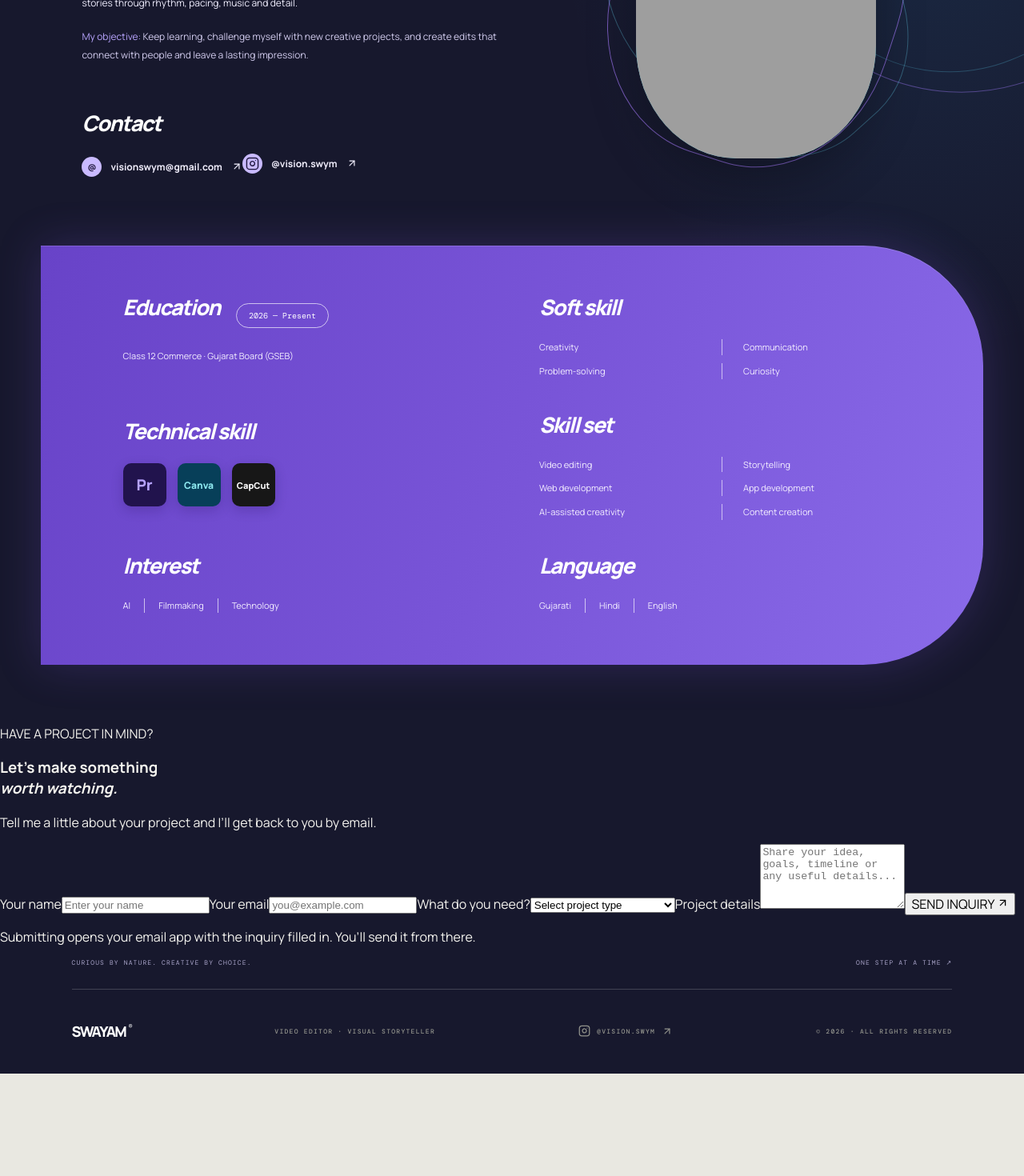
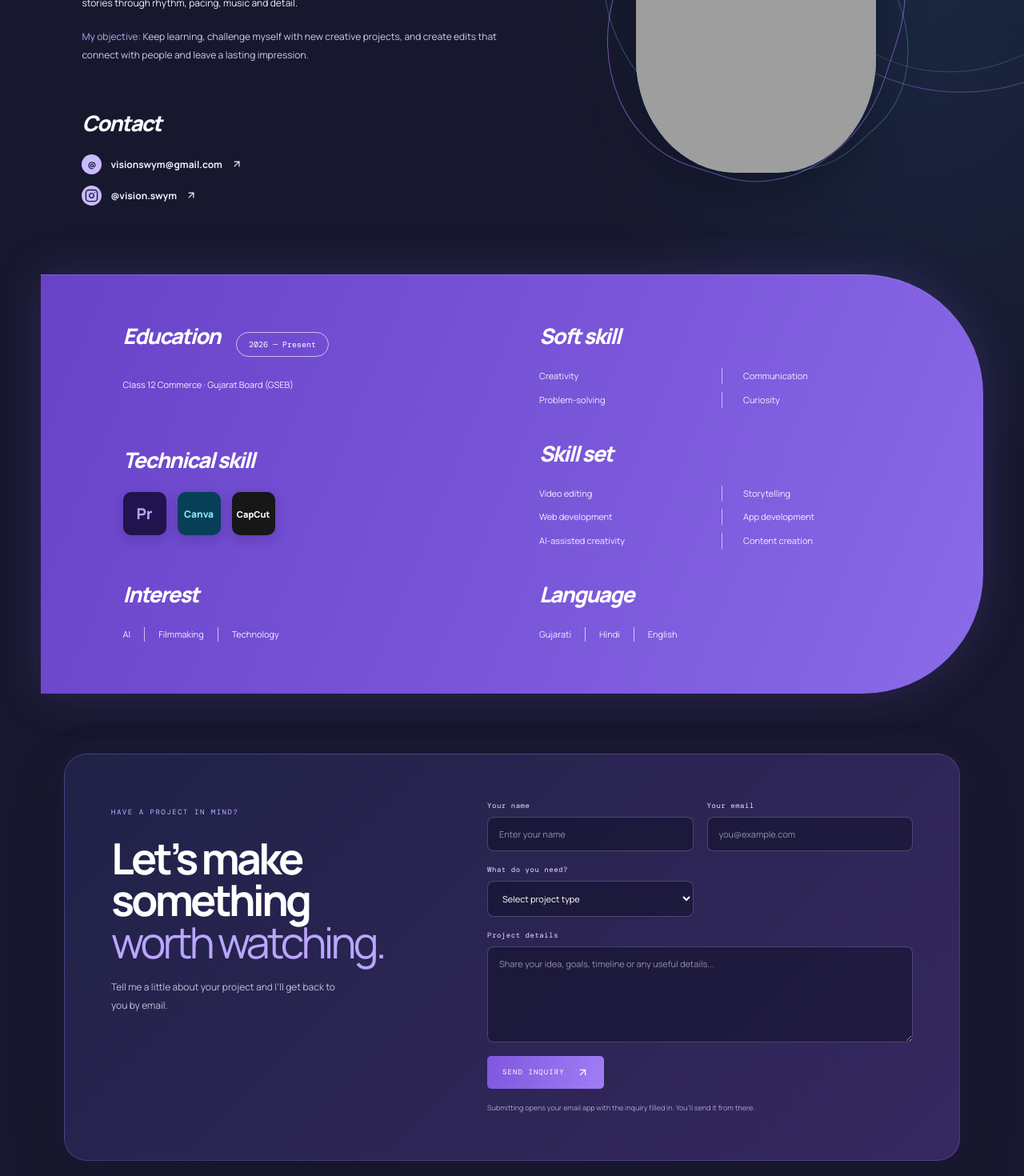
Before and after one commit to valandswayam5-ai/swayam-editor-portfolio, a Next.js app: page / in a window 1280 px wide. Shown: the part 5960-7430 px from the top of the page at 80% size. Before the commit the page ends 7302 px from the top, so only its background shows below. Built offline with nearby package versions, Linux system fonts and the light colour scheme; grey boxes are pictures that could not be loaded.

Commit message:
Style contact details and project inquiry form

```diff
--- a/app/globals.css
+++ b/app/globals.css
@@ -313,3 +313,28 @@ body{font-family:Manrope,Arial,sans-serif;-webkit-font-smoothing:antialiased;tex
  .reference-split-list span:nth-child(even){padding-left:16px}
  .about-reference-section .footer{margin:0 6%}
 }
+
+
+/* Contact links and project inquiry form */
+.about-reference-contact{display:flex;flex-direction:column;align-items:flex-start;gap:14px}
+.about-reference-contact h3{margin-bottom:7px}
+.about-reference-contact a{transition:color .2s,transform .2s}
+.about-reference-contact a:hover{color:#c7b4ff;transform:translateX(3px)}
+.inquiry-section{max-width:1120px;margin:0 auto 72px;padding:clamp(28px,5vw,58px);display:grid;grid-template-columns:.85fr 1.15fr;gap:clamp(30px,6vw,80px);border:1px solid rgba(170,151,255,.25);border-radius:28px;background:linear-gradient(135deg,rgba(33,36,76,.86),rgba(70,48,121,.68));box-shadow:0 20px 65px rgba(0,0,0,.18),0 0 45px rgba(137,94,255,.09)}
+.inquiry-heading>span{font:9px 'DM Mono',monospace;letter-spacing:.17em;color:#c2b4ff}
+.inquiry-heading h3{font-size:clamp(34px,4.2vw,56px);line-height:.98;letter-spacing:-.07em;color:#fff;margin:24px 0 18px}
+.inquiry-heading h3 em{font-style:normal;color:#bba6ff;font-weight:400}
+.inquiry-heading p{font-size:12px;line-height:1.9;color:#c3bfd9;max-width:300px}
+.inquiry-form{display:grid;grid-template-columns:1fr 1fr;gap:17px}
+.inquiry-form label{display:flex;flex-direction:column;gap:8px;color:#e8e4ff;font:9px 'DM Mono',monospace;letter-spacing:.06em}
+.inquiry-form input,.inquiry-form select,.inquiry-form textarea{width:100%;border:1px solid rgba(211,202,255,.25);border-radius:8px;background:rgba(8,10,28,.42);padding:13px 14px;color:#fff;font:11px Manrope,Arial,sans-serif;outline:none}
+.inquiry-form input:focus,.inquiry-form select:focus,.inquiry-form textarea:focus{border-color:#b9a2ff;box-shadow:0 0 0 3px rgba(168,133,255,.12)}
+.inquiry-form input::placeholder,.inquiry-form textarea::placeholder{color:#928eae}
+.inquiry-form select{color-scheme:dark}
+.inquiry-message{grid-column:span 2}
+.inquiry-form textarea{resize:vertical;min-height:120px}
+.inquiry-form button{justify-self:start;display:inline-flex;align-items:center;gap:15px;padding:13px 19px;border:0;border-radius:5px;background:linear-gradient(100deg,#8057df,#a17df4);color:#fff;font:9px 'DM Mono',monospace;letter-spacing:.12em;cursor:pointer;transition:transform .2s,filter .2s}
+.inquiry-form button:hover{transform:translateY(-2px);filter:brightness(1.12)}
+.inquiry-note{grid-column:span 2;margin:0;color:#aaa5c8;font-size:9px;line-height:1.6}
+@media(max-width:760px){.inquiry-section{grid-template-columns:1fr;gap:22px;padding:30px 7%;border-radius:20px}.inquiry-heading h3{font-size:42px}}
+@media(max-width:480px){.inquiry-form{grid-template-columns:1fr}.inquiry-message,.inquiry-note{grid-column:span 1}.inquiry-form button{width:100%;justify-content:center}}
```
